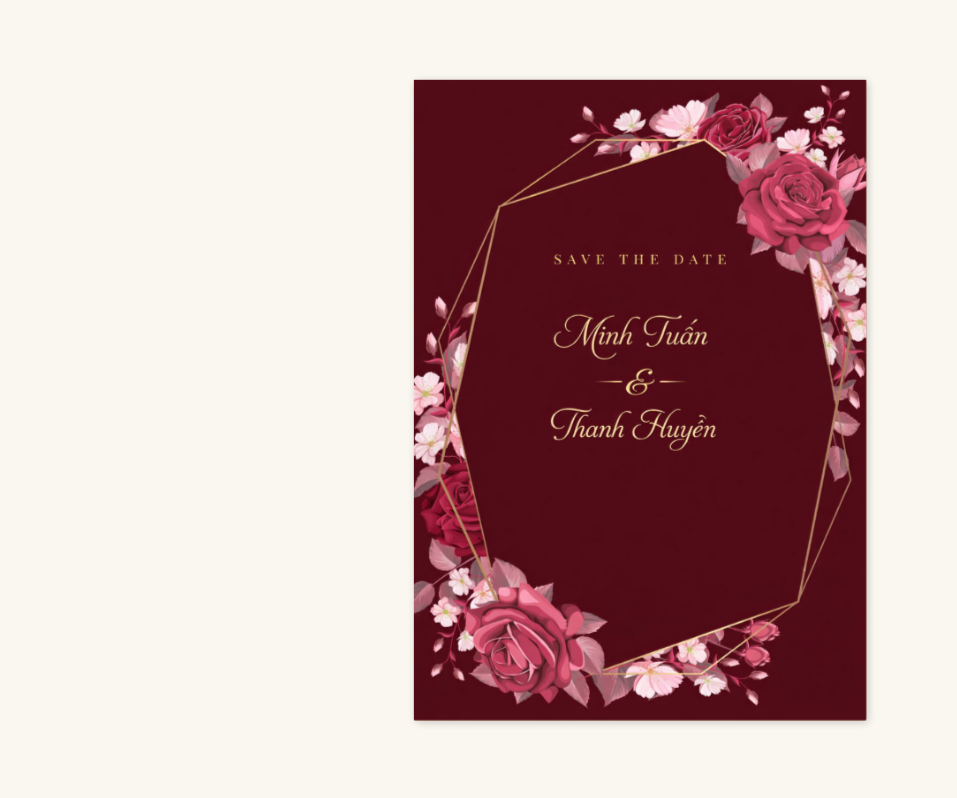
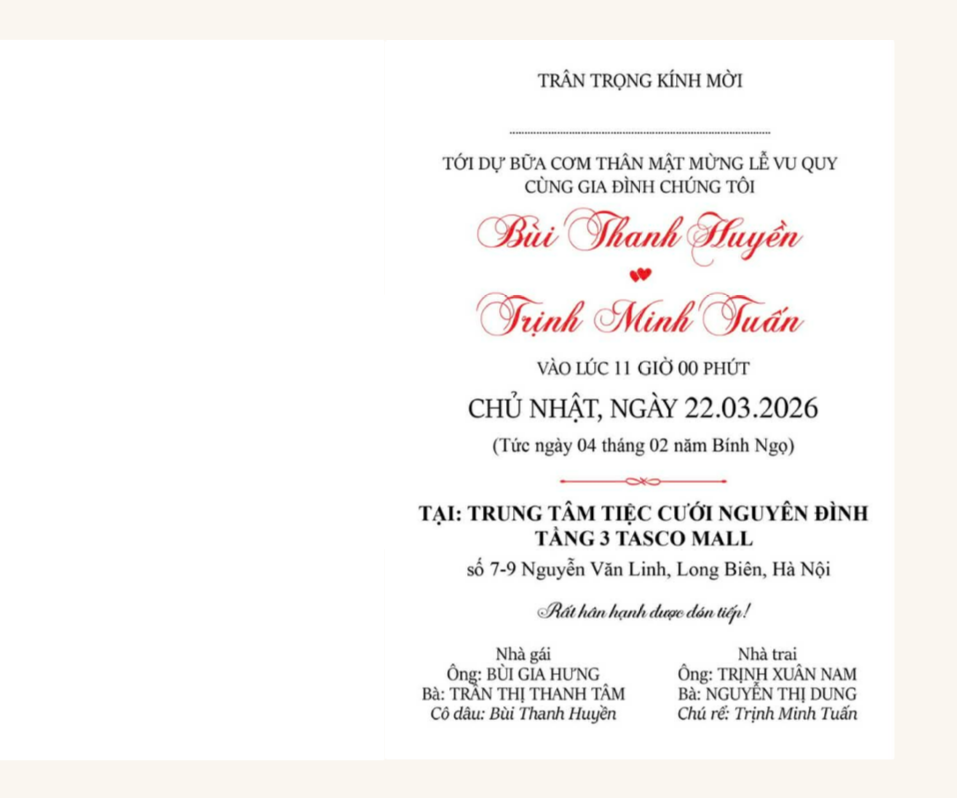
Before and after one commit to trinhtuan2801/wedding-letter, a React (Vite) app: page / in a window 1280 px wide. Shown: the whole page, without its empty margins (0-957 px from the left). Built offline with nearby package versions, Linux system fonts and the light colour scheme.

Commit message:
auto open

```diff
--- a/src/Book.tsx
+++ b/src/Book.tsx
@@ -2,16 +2,24 @@ import { useEffect, useMemo, useRef, useState } from 'react';
 import { motion } from 'framer-motion';
 import bookPageImage from './assets/front-cover.jpg';
 import contentRightImage from './assets/content-right.jpeg';
-import contentLeftImage from './assets/content-left.jpeg';
 
 const LEFT_COVER_WIDTH_RATIO = 1; // left cover is 65% of book width
 
 export function Book() {
   const [isOpen, setIsOpen] = useState(false);
+  const isOpenRef = useRef(false);
+  isOpenRef.current = isOpen;
   const timeoutRef = useRef<ReturnType<typeof setTimeout> | null>(null);
   const name = useMemo(() => {
     return new URLSearchParams(location.search).get('name');
   }, [location.search]);
+
+  useEffect(() => {
+    setTimeout(() => {
+      if (isOpenRef.current) return;
+      setIsOpen(true);
+    }, 3000);
+  }, []);
 
   useEffect(() => {
     return () => {
@@ -40,7 +48,7 @@ export function Book() {
       <div
         style={{
           position: 'relative',
-          width: 'min(70vw, calc(80dvh * 210 / 297))',
+          width: 'min(70vw, calc(90dvh * 210 / 297))',
           aspectRatio: '210 / 297',
           transformStyle: 'preserve-3d',
           containerType: 'size',
@@ -115,18 +123,7 @@ export function Book() {
               backfaceVisibility: 'hidden',
               transform: 'rotateY(180deg) translateZ(0.5px)',
             }}
-          >
-            <img
-              src={contentLeftImage}
-              alt='Book page'
-              style={{
-                height: '100%',
-                width: '100%',
-                objectFit: 'contain',
-                objectPosition: 'right',
-              }}
-            />
-          </div>
+          />
         </motion.div>
       </div>
     </div>
```
